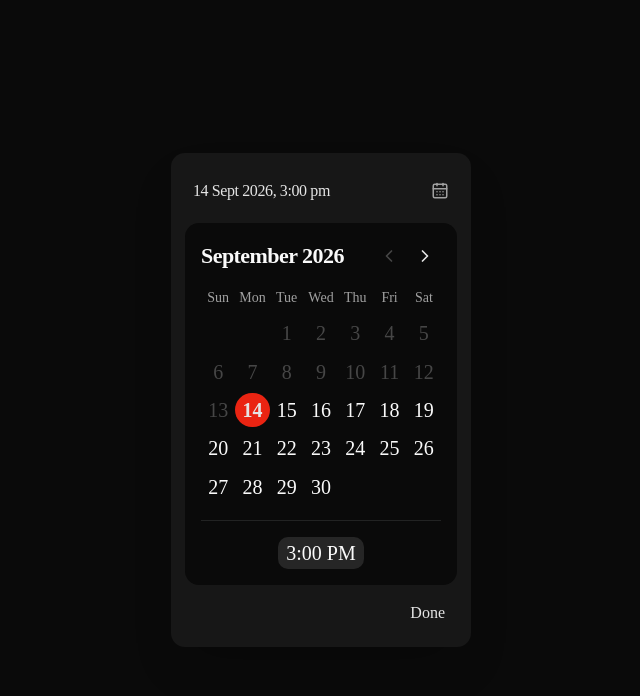
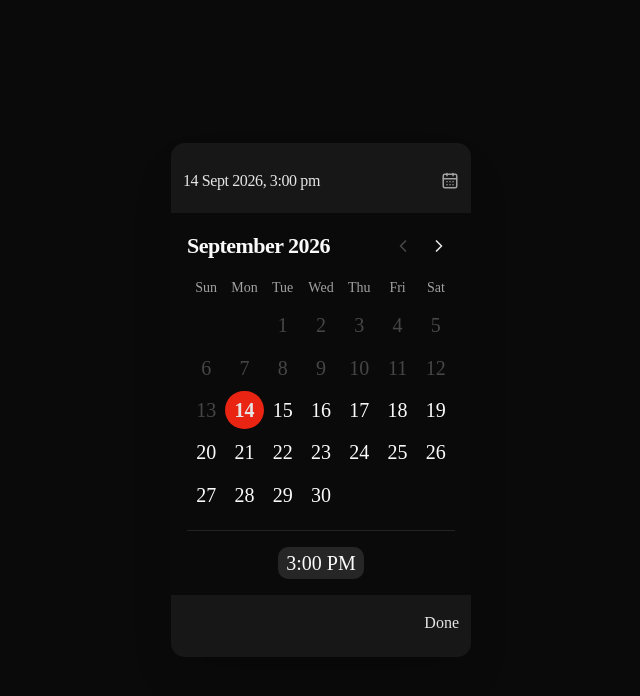
Before and after one commit to shubham-Alhat/livekit-livestream, a Next.js app: page /dashboard in a window 1280 px wide. Both pictures are taken after a click on the button "Select date and time". Shown: the top 696 px of the page, without its empty margins (319-959 px from the left). Built offline with nearby package versions, Linux system fonts and the light colour scheme.

Commit message:
css changes to optimized UI

```diff
--- a/components/date-time-picker.tsx
+++ b/components/date-time-picker.tsx
@@ -189,7 +189,7 @@ export default function DateTimePicker({ value, onChange }: Props) {
 
   return (
     <div
-      className={`rounded-xl bg-card p-2 text-card-foreground transition-shadow duration-300 sm:p-3.5 ${
+      className={`rounded-xl bg-card py-2 text-card-foreground transition-shadow duration-300 sm:py-3.5 ${
         open ? "shadow-2xl shadow-black/20" : ""
       }`}
     >
@@ -197,7 +197,7 @@ export default function DateTimePicker({ value, onChange }: Props) {
         type="button"
         onClick={toggle}
         aria-expanded={open}
-        className="flex min-h-12 w-full touch-manipulation items-center justify-between gap-3 rounded-xl px-2 text-left outline-none transition hover:bg-accent/60 focus-visible:ring-2 focus-visible:ring-ring cursor-pointer"
+        className="flex min-h-12 w-full touch-manipulation items-center justify-between gap-3 rounded-xl px-3 text-left outline-none transition hover:bg-accent/60 focus-visible:ring-2 focus-visible:ring-ring cursor-pointer"
       >
         <span
           className={`text-primary font-medium tracking-tight ${
@@ -221,7 +221,7 @@ export default function DateTimePicker({ value, onChange }: Props) {
       >
         <div className="min-h-0 overflow-hidden">
           {viewDate && (
-            <div className="rounded-xl bg-background p-3 sm:p-4">
+            <div className="bg-background p-3 sm:p-4">
               {/* Month header */}
               <div className="mb-3 flex items-center justify-between sm:mb-4">
                 <h2 className="text-[16px] font-semibold tracking-tight sm:text-[22px]">
```
